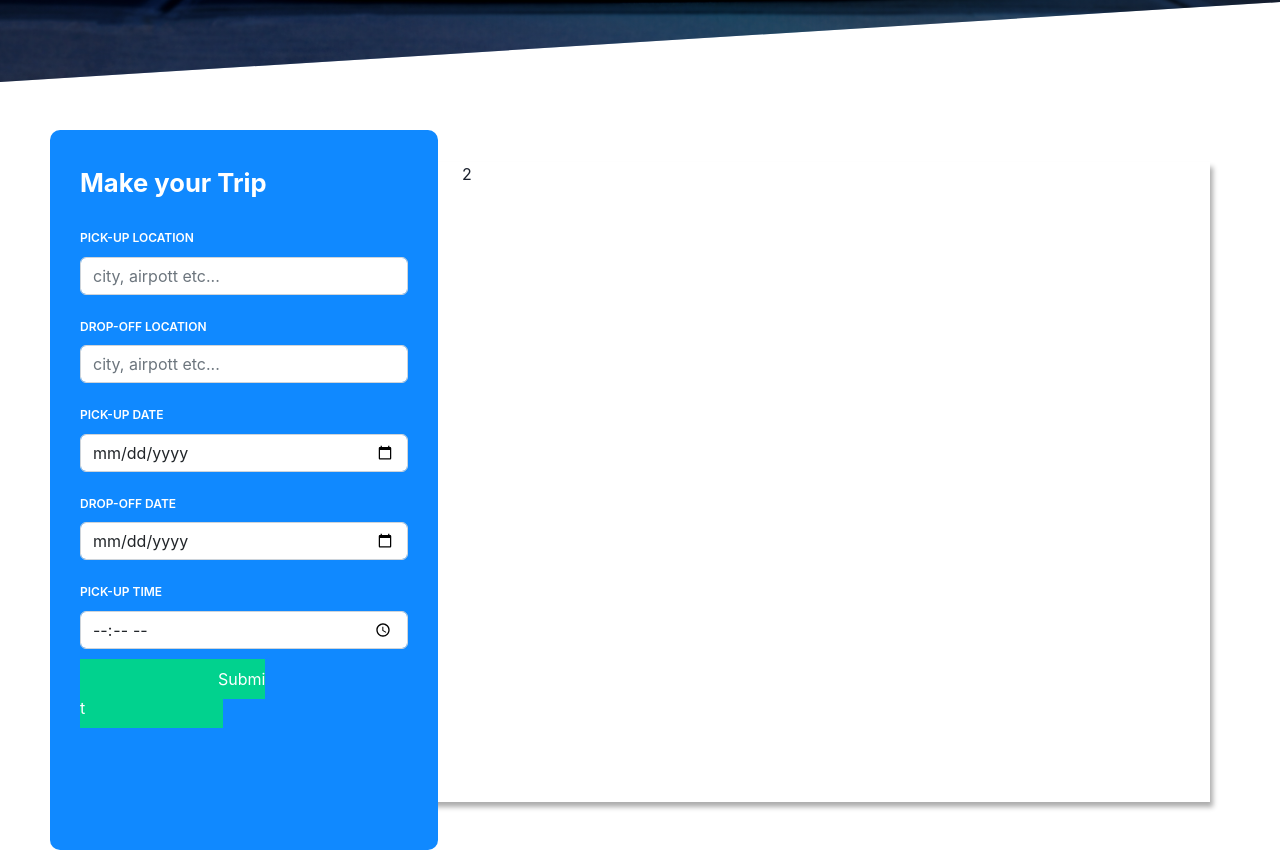
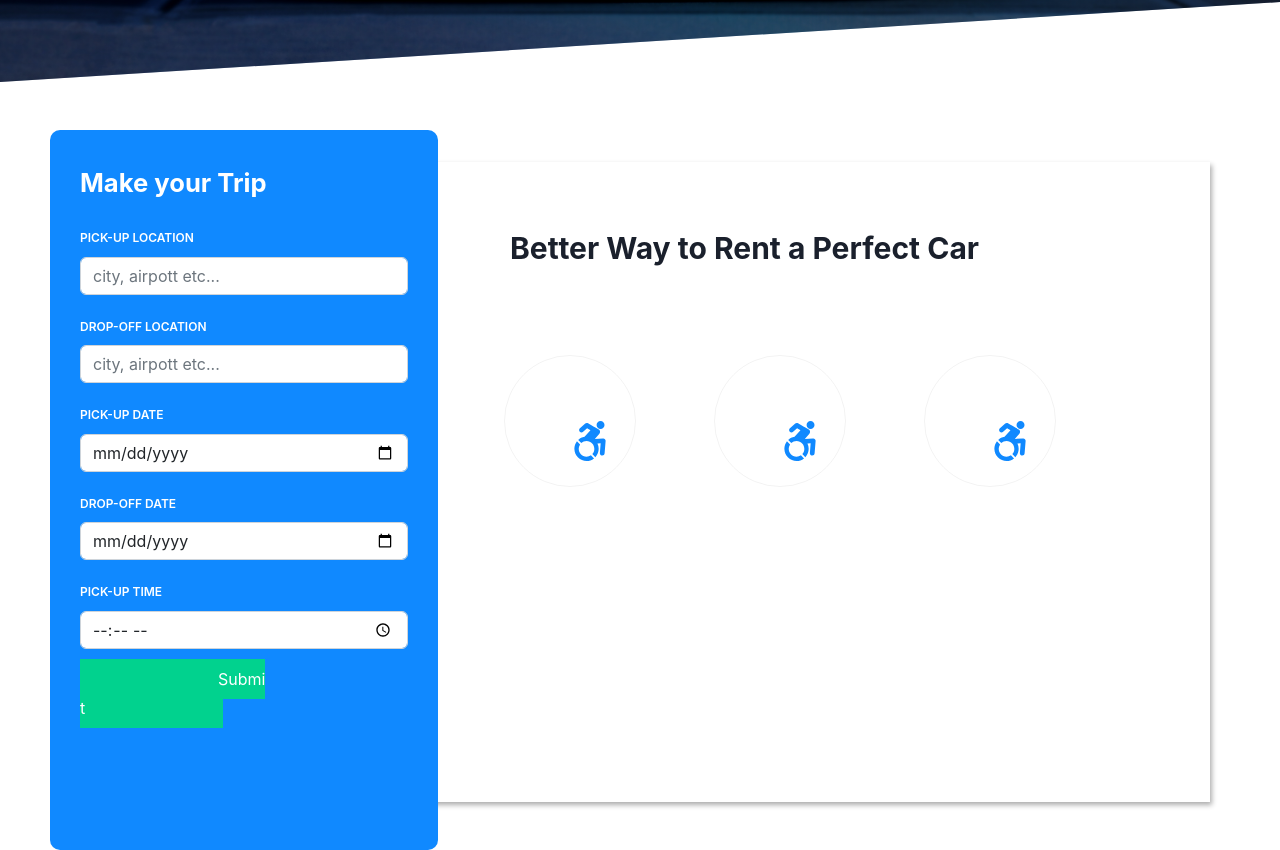
Before and after one commit to Yahckman1112/car-book, a React (Create React App) app: page / in a window 1280 px wide. Shown: the part 718-1568 px from the top of the page. Built offline with nearby package versions, Linux system fonts and the light colour scheme.

Commit message:
second side

```diff
--- a/src/index.scss
+++ b/src/index.scss
@@ -13,6 +13,7 @@
 // }
 
 $primary-color:#fff;
+$frequent-color:#1089ff;
 
 @mixin responsive($breakpoint){
     @if $breakpoint==phone{
--- a/src/pages/homepage/book/book.jsx
+++ b/src/pages/homepage/book/book.jsx
@@ -1,8 +1,8 @@
 import React from "react";
 import FormInput from "../../../components/input/input";
 import styles from "./book.module.scss";
-import {Link} from 'react-router-dom'
-
+import { Link } from "react-router-dom";
+import {FaAccessibleIcon, FaTable} from 'react-icons/fa'
 function Book(props) {
   return (
     <div>
@@ -24,12 +24,27 @@ function Book(props) {
               <FormInput label="PICK-UP DATE" placeholder="Date" type="date" />
               <FormInput label="DROP-OFF DATE" placeholder="Date" type="date" />
               <FormInput label="PICK-UP TIME" placeholder="time" type="time" />
-              <Link  to='#' className={styles.btn}>Submit</Link >
+              <Link to="#" className={styles.btn}>
+                Submit
+              </Link>
             </form>
           </div>
 
+          <div className="col-12 col-lg-8 col-md-8">
+            <div className={styles.car}>
+              <p className={styles.car_para1}>
+                Better Way to Rent a Perfect Car
+              </p>
 
-          <div className="col-12 col-lg-8 col-md-8">2</div>
+              <div className={styles.car_logo}>
+              <span className={`${styles.logos} ${styles.car_Logo1}`}> < FaAccessibleIcon/>  </span>
+              {/* <p>Choose ur pick-up location</p> */}
+              <span className={`${styles.logos} ${styles.car_Logo2}`}> < FaAccessibleIcon/>  </span>
+              <span className={`${styles.logos} ${styles.car_Logo3}`}> < FaAccessibleIcon/>  </span>
+
+              </div>
+            </div>
+          </div>
         </div>
       </div>
     </div>
--- a/src/pages/homepage/book/book.module.scss
+++ b/src/pages/homepage/book/book.module.scss
@@ -5,11 +5,12 @@
     background-color: $primary-color;
     height: 80vh;
     margin-bottom: 10px;
-    box-shadow:3px 5px 5px rgba(0, 0, 0, 0.327);
+    box-shadow:2px 3px 5px rgba(0, 0, 0, 0.327);
     margin-top: 80px;
     // z-index: 1;
     // line-height: 3;
 }
+//box-shadow: 5px 12px -1px rgb(0 0 0 / 3%)
 
 .form{
     background-color: #1089ff;
@@ -35,6 +36,40 @@
     background: #01d28e !important;
     color: $primary-color;
     padding:10px 138px ;
+}
+
+// side 2
+
+.car{
+    padding: 4em 3em;
 
 
+
+
+    &_para1{
+        font-size: 30px;
+        font-weight: 700;
+
+    }
 }
+
+.car_logo{
+    margin-top: 100px;
+}
+
+.logos{
+    width: 90px;
+    height: 90px;
+    justify-content: center;
+    display: flex;
+    display: inline-block;
+    align-items: center;
+    margin-left: 10px;
+    font-size: 40px !important;
+    color: $frequent-color;
+    padding: 50px;
+    outline-offset: 15px;
+    outline: 1px solid rgba(0, 0, 0, 0.05);
+    border-radius: 50%;
+    margin-right: 100px;
+}
```
